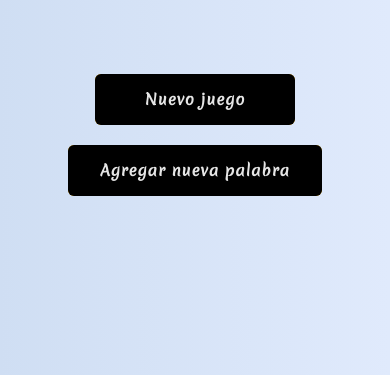
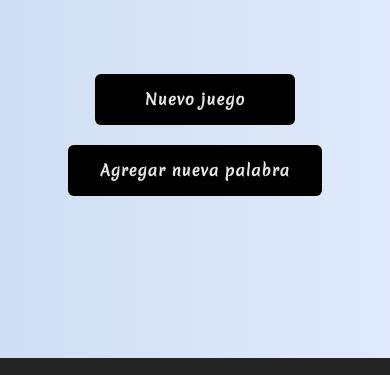
Before and after one commit to NicHeredia/Challenge-2---Ahorcado, a plain HTML site: page index.html in a window 390 px wide. Shown: the part 265-640 px from the top of the page. Drawn offline with nearby package versions, Linux system fonts and the light colour scheme.

Commit message:
Update mobile.css

```diff
--- a/css/mobile.css
+++ b/css/mobile.css
@@ -20,7 +20,7 @@ body {
 }
 
 #main{
-    height: 690px;
+    height: 490px;
 }
 
 
```
